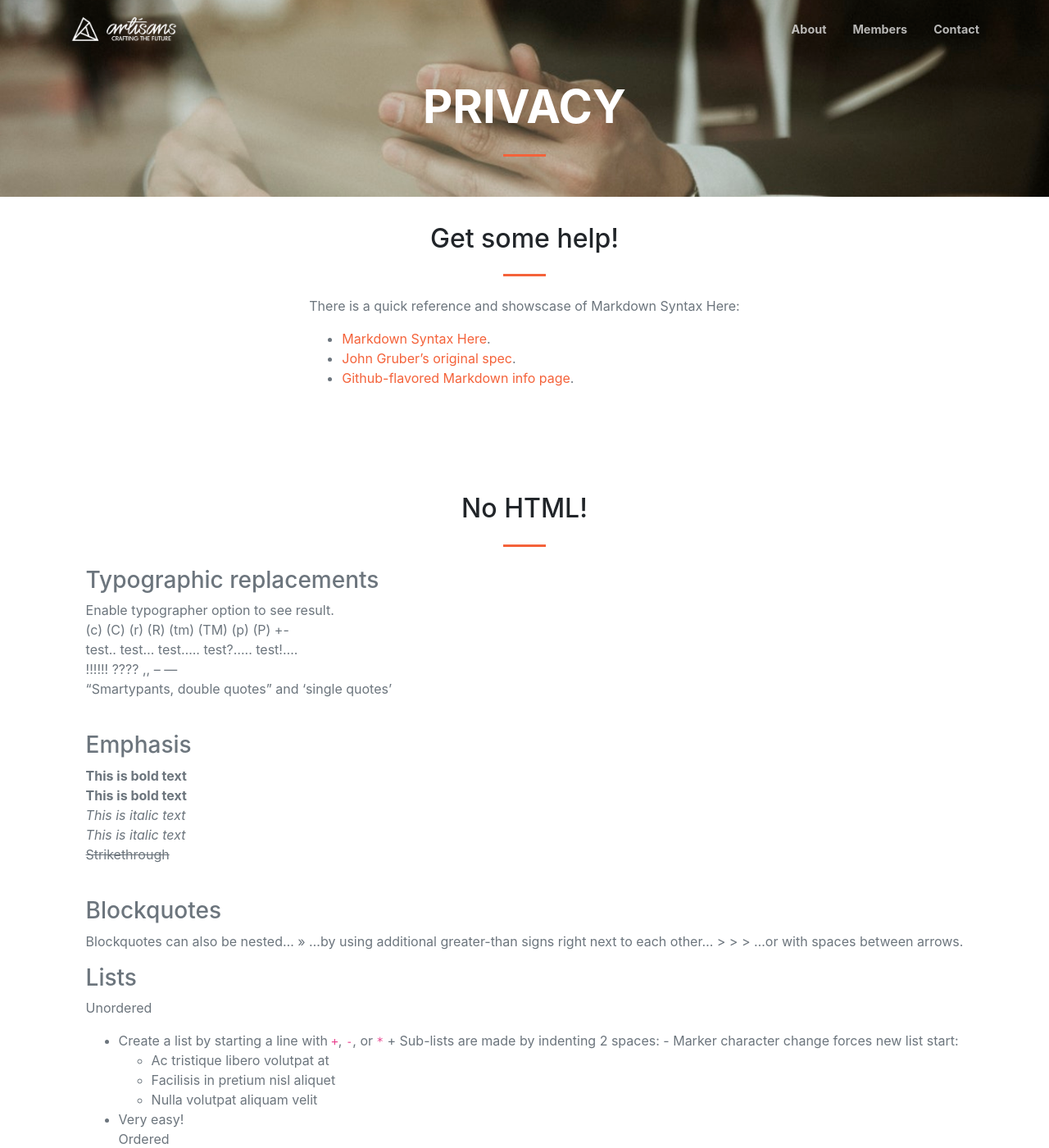
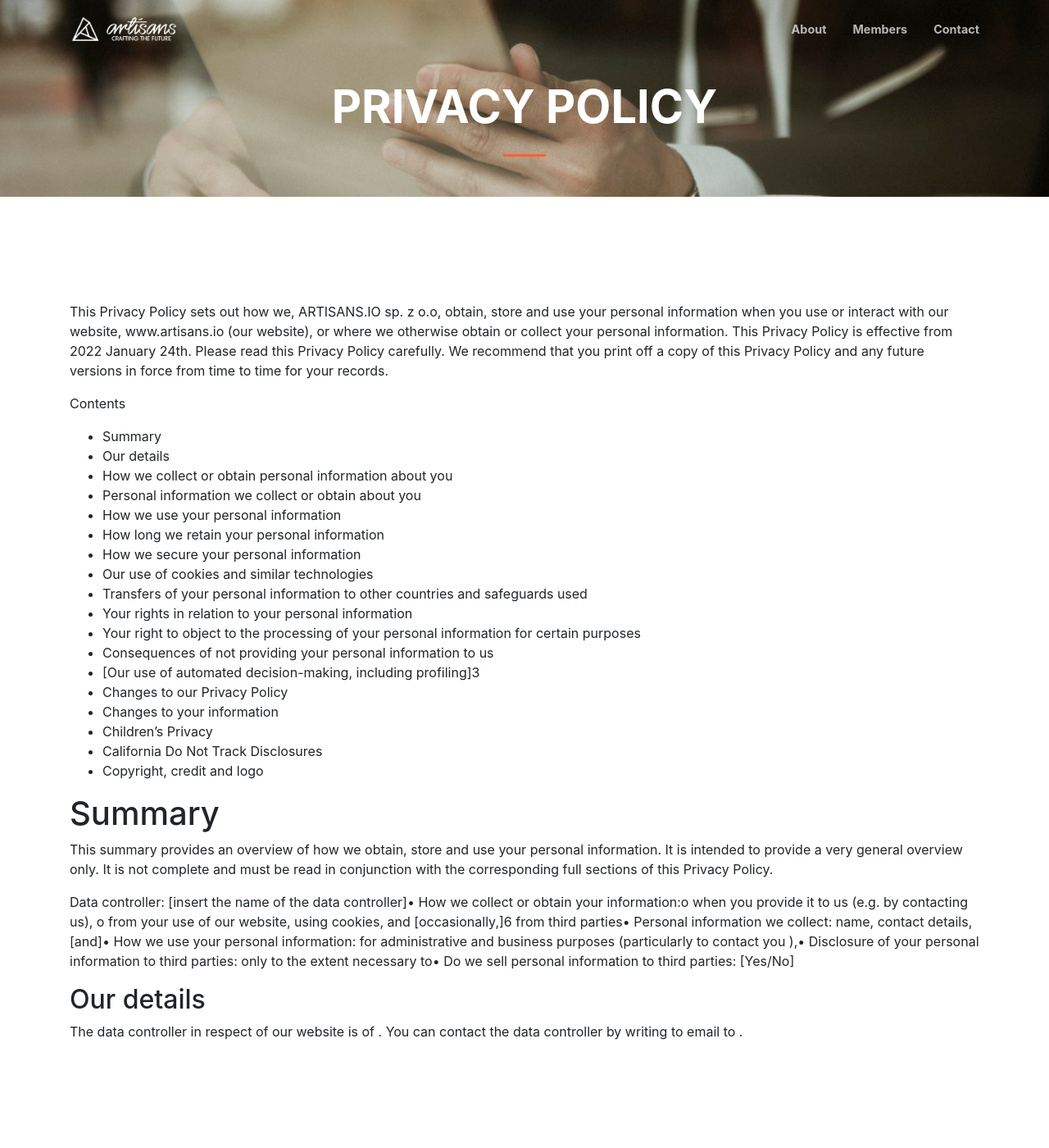
Before and after one commit to artisans-io/artisans-io.github.io, a Jekyll site: the page built from privacy.md, in a window 1280 px wide and 1400 px high. Shown: the whole window at 82% size. Built offline with Jekyll 4.4.1, drawn with Linux system fonts in a browser that asks for light colours; some of the changed text lies outside the part shown.

```diff
--- a/_includes/about.html
+++ b/_includes/about.html
@@ -1,6 +1,6 @@
 <div class=" h-100 d-flex justify-content-center align-items-center {{ section.background_style }}">
   <div class="container">
-    <div class="col-lg-6 text-white">
+    <div class="col-lg-7 text-white">
         {{ section.text | markdownify }}
     </div>
   </div>
--- a/privacy.md
+++ b/privacy.md
@@ -1,95 +1,46 @@
 ---
 layout: page
-title: Privacy
+title: Privacy Policy
 #background_style: bg-info
 background_image: url('/assets/img/backgrounds/image-from-rawpixel-id-1199650-jpeg.jpg')
 
 sections:
-# - type: address.html
-#   section_id: address
-#   title: You are welcome!
-#   address:
-#     title: Address
-#     text: >
-#       45 Williams St,<br/>
-#       Marlborough, MA 01752,<br/>
-#       United States
-#   phone:
-#     title: Phones
-#     text: >
-#       +1 (202) 555-014<br/>
-#       +1 (202) 555-015
-- type: paragraph.html
-  section_id: help
-  title: Get some help!
-  text: >+
-    There is a quick reference and showscase of Markdown Syntax Here:
-
-    * [Markdown Syntax Here](https://github.com/adam-p/markdown-here/wiki/Markdown-Cheatsheet).
-
-    * [John Gruber's original spec](http://daringfireball.net/projects/markdown/).
-
-    * [Github-flavored Markdown info page](http://github.github.com/github-flavored-markdown/).
-
-- type: paragraph.html
-  section_id: more-to-come
-  title: No HTML!
-#  background_style: bg-info
-#  text_style: text-left text-white
-  actions:
-   - title: Markdown is fun!
-     class: btn-info
-     url: '#'
-  text: >+
-    ### Typographic replacements
-
-    Enable typographer option to see result.
-
-    (c) (C) (r) (R) (tm) (TM) (p) (P) +-
-
-    test.. test... test..... test?..... test!....
-
-    !!!!!! ???? ,,  -- ---
-
-    "Smartypants, double quotes" and 'single quotes'
-
-
-    ### Emphasis
-
-    **This is bold text**
-
-    __This is bold text__
-
-    *This is italic text*
-
-    _This is italic text_
-
-    ~~Strikethrough~~
-
-
-    ### Blockquotes
-
-    > Blockquotes can also be nested...
-    >> ...by using additional greater-than signs right next to each other...
-    > > > ...or with spaces between arrows.
-
-    ### Lists
-
-    Unordered
-
-    + Create a list by starting a line with `+`, `-`, or `*`
-    + Sub-lists are made by indenting 2 spaces:
-    - Marker character change forces new list start:
-      * Ac tristique libero volutpat at
-      + Facilisis in pretium nisl aliquet
-      - Nulla volutpat aliquam velit
-    + Very easy!
-
-    Ordered
-
-    1. Lorem ipsum dolor sit amet
-    2. Consectetur adipiscing elit
-    3. Integer molestie lorem at massa
 
 ---
-Here goes some raw markdown content.
+
+This Privacy Policy sets out how we, ARTISANS.IO sp. z o.o, obtain, store and use your personal information when you use or interact with our website, www.artisans.io (our website), or where we otherwise obtain or collect your personal information. This Privacy Policy is effective from 2022 January 24th. Please read this Privacy Policy carefully. We recommend that you print off a copy of this Privacy Policy and any future versions in force from time to time for your records.
+
+Contents
+- Summary
+- Our details
+- How we collect or obtain personal information about you
+- Personal information we collect or obtain about you
+- How we use your personal information
+- How long we retain your personal information
+- How we secure your personal information
+- Our use of cookies and similar technologies
+- Transfers of your personal information to other countries and safeguards used
+- Your rights in relation to your personal information
+- Your right to object to the processing of your personal information for certain purposes
+- Consequences of not providing your personal information to us
+- [Our use of automated decision-making, including profiling]3
+- Changes to our Privacy Policy
+- Changes to your information
+- Children’s Privacy
+- California Do Not Track Disclosures
+- Copyright, credit and logo
+
+# Summary
+
+This summary provides an overview of how we obtain, store and use your personal information. It is intended to provide a very general overview only. It is not complete and must be read in conjunction with the corresponding full sections of this Privacy Policy.
+
+Data controller: [insert the name of the data controller]
+• How we collect or obtain your information:
+o when you provide it to us (e.g. by contacting us), o from your use of our website, using cookies, and [occasionally,]6 from third parties
+• Personal information we collect: name, contact details, [and]
+• How we use your personal information: for administrative and business purposes (particularly to contact you   ),
+• Disclosure of your personal information to third parties: only to the extent necessary to
+• Do we sell personal information to third parties: [Yes/No]
+
+## Our details
+The data controller in respect of our website is of   . You can contact the data controller by writing to email to .
```
Also changed, not shown: _includes/orderbook.html (added, +58 -0 lines), cookies.md (+34 -87 lines), index.md (+9 -2 lines), assets/img/apps/ob-bg-full.jpg (added), assets/img/apps/ob4-app.png (added), assets/img/apps/wb-bg-full.jpg (added), assets/img/apps/wb4-app.png (added).
